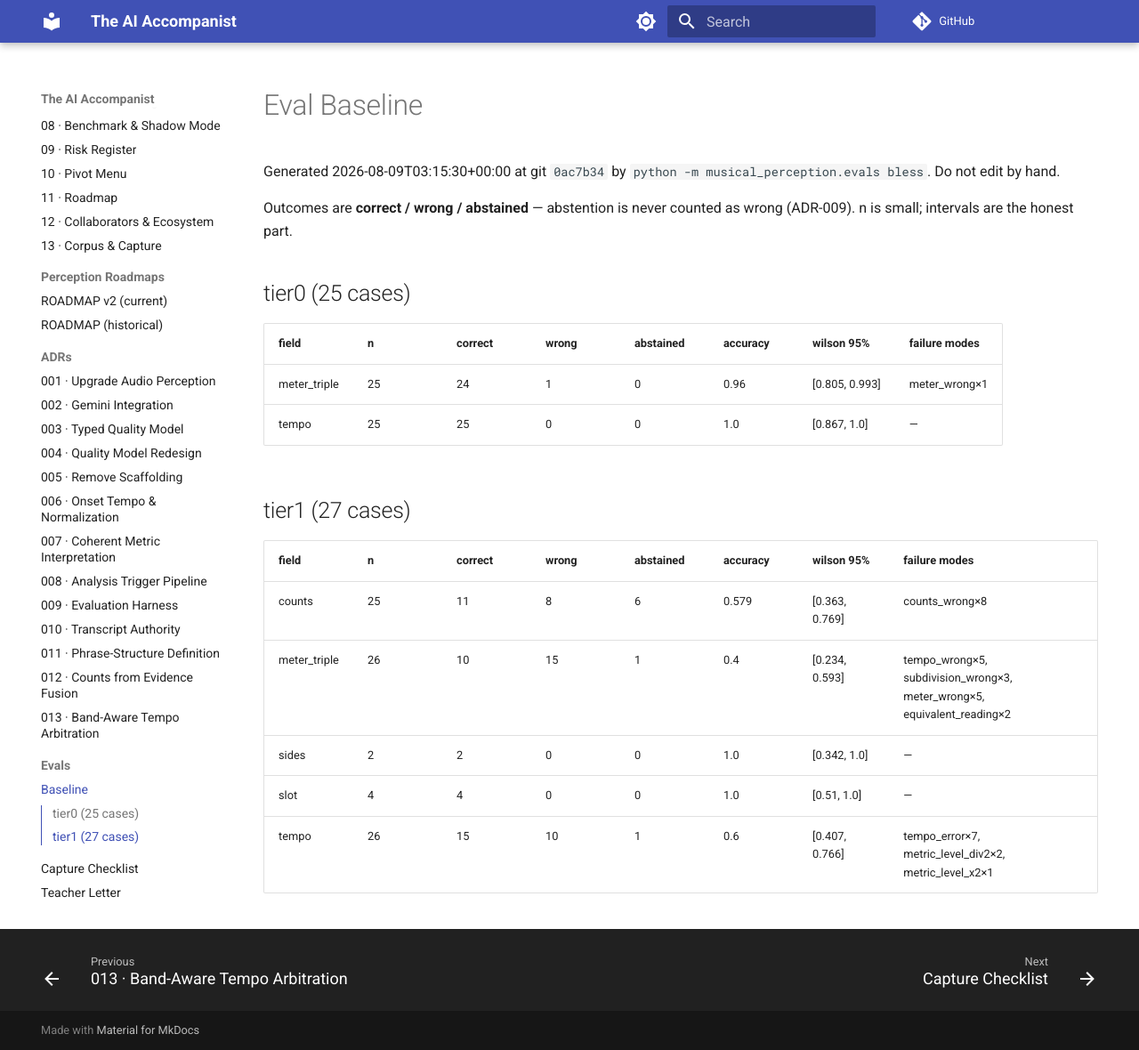
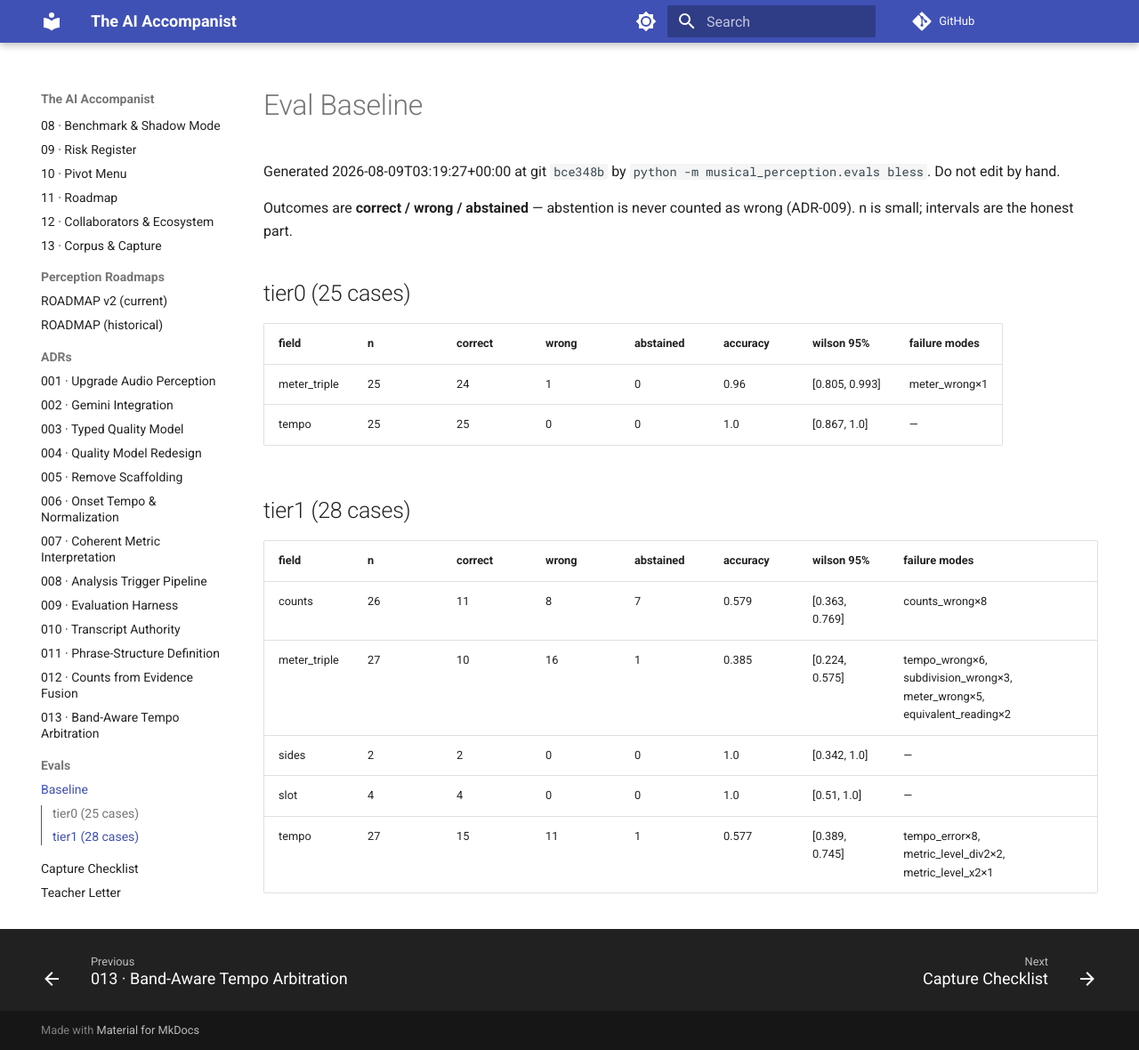
Before and after one commit to ben-juodvalkis/musical-perception, an MkDocs documentation site: the page built from docs/evals/baseline.md, in a window 1280 px wide and 1180 px high. Shown: the whole window at 89% size. Built offline with MkDocs 1.6.1 and Material for MkDocs 9.7.7, drawn with Linux system fonts in a browser that asks for light colours; comment, search, counter and statistics services are not loaded.

Commit message:
feat: rig clip 22 (mixed quantities, 4/4 @104) — the trap works as designed
Metronome 104 confirmed, numbers used only as quantities inside natural
step-name phrasing ("we take two tendus to the front, then one to the
back, three quick chatés...") never as actual beat counts, true phrase
32 counts.

The trap worked exactly as designed: Gemini found zero beat markers —
no coherent classification, since none of the spoken numbers line up
with the real count. The onset detector, with nothing else to go on,
locked onto irregular word-to-word spacing and read 170 BPM (halved to
85 by the band snap), an 18.3% miss. Counts correctly abstained rather
than guessing. Also reported 2 sides despite no "other side" cue
anywhere in the transcript — an artifact, left unscored.

```diff
--- a/docs/evals/baseline.md
+++ b/docs/evals/baseline.md
@@ -1,6 +1,6 @@
 # Eval Baseline
 
-Generated 2026-08-09T03:15:30+00:00 at git `0ac7b34` by `python -m musical_perception.evals bless`. Do not edit by hand.
+Generated 2026-08-09T03:19:27+00:00 at git `bce348b` by `python -m musical_perception.evals bless`. Do not edit by hand.
 
 Outcomes are **correct / wrong / abstained** — abstention is never
 counted as wrong (ADR-009). n is small; intervals are the honest part.
@@ -12,12 +12,12 @@
 | meter_triple | 25 | 24 | 1 | 0 | 0.96 | [0.805, 0.993] | meter_wrong×1 |
 | tempo | 25 | 25 | 0 | 0 | 1.0 | [0.867, 1.0] | — |
 
-## tier1 (27 cases)
+## tier1 (28 cases)
 
 | field | n | correct | wrong | abstained | accuracy | wilson 95% | failure modes |
 |---|---|---|---|---|---|---|---|
-| counts | 25 | 11 | 8 | 6 | 0.579 | [0.363, 0.769] | counts_wrong×8 |
-| meter_triple | 26 | 10 | 15 | 1 | 0.4 | [0.234, 0.593] | tempo_wrong×5, subdivision_wrong×3, meter_wrong×5, equivalent_reading×2 |
+| counts | 26 | 11 | 8 | 7 | 0.579 | [0.363, 0.769] | counts_wrong×8 |
+| meter_triple | 27 | 10 | 16 | 1 | 0.385 | [0.224, 0.575] | tempo_wrong×6, subdivision_wrong×3, meter_wrong×5, equivalent_reading×2 |
 | sides | 2 | 2 | 0 | 0 | 1.0 | [0.342, 1.0] | — |
 | slot | 4 | 4 | 0 | 0 | 1.0 | [0.51, 1.0] | — |
-| tempo | 26 | 15 | 10 | 1 | 0.6 | [0.407, 0.766] | tempo_error×7, metric_level_div2×2, metric_level_x2×1 |
+| tempo | 27 | 15 | 11 | 1 | 0.577 | [0.389, 0.745] | tempo_error×8, metric_level_div2×2, metric_level_x2×1 |
```
Also changed, not shown: 6 other files.
